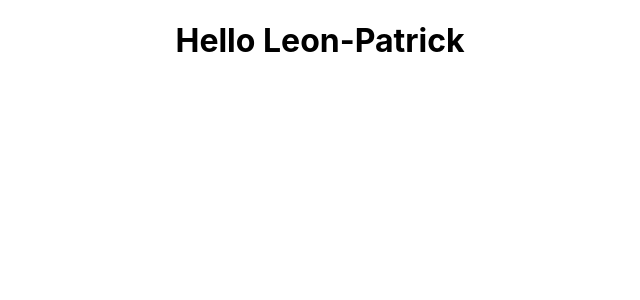
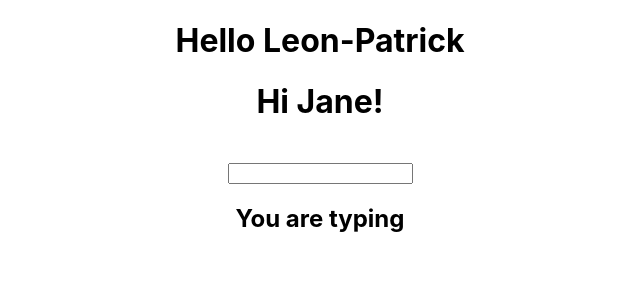
Before and after one commit to Georjane/janereact-project, a React (Create React App) app: page / in a window 1280 px wide. Shown: the top 300 px of the page, without its empty margins (320-960 px from the left). Built offline with nearby package versions, Linux system fonts and the light colour scheme.

Commit message:
Learn onchange method

```diff
--- a/src/App.js
+++ b/src/App.js
@@ -1,12 +1,31 @@
+// import { render } from '@testing-library/react';
+import React from 'react';
 import './App.css';
 import Hello from './Hello';
+import Hi from './Hi';
 
-function App() {
-  return (
-    <div className="App">
-      <Hello name="Leon-Patrick" />
-    </div>
-  );
-}
+// class App extends React.Component {
+//   constructor(props) {
+//     super(props);
+//   }
+
+//   render() {
+//     return (
+//       <h1>
+//         {' '}
+//         Hello
+//         {' '}
+//         <Hello name="Leon-Patrick" />
+//       </h1>
+//     );
+//   }
+// }
+
+const App = () => (
+  <div className="App">
+    <Hello name="Leon-Patrick" />
+    <Hi name="Jane" />
+  </div>
+);
 
 export default App;
--- a/src/Hello.js
+++ b/src/Hello.js
@@ -1,7 +1,7 @@
 import React from 'react';
 import PropTypes from 'prop-types';
 
-function Hello(props) {
+const Hello = (props) => {
   const { name } = props;
   return (
     <h1>
@@ -10,7 +10,7 @@ function Hello(props) {
       {name}
     </h1>
   );
-}
+};
 // class Hello extends React.Component {
 //   constructor(props) {
 //     super(props);
--- /dev/null
+++ b/src/Hi.js
@@ -0,0 +1,49 @@
+import React from 'react';
+import PropTypes from 'prop-types';
+
+class Hi extends React.Component {
+  constructor(props) {
+    super(props);
+    const { name } = this.props;
+    this.state = {
+      fname: name,
+      value: '',
+    };
+    this.handleChange = this.handleChange.bind(this);
+    // this.handleSubmit = this.handleSubmit.bind(this);
+  }
+
+  handleChange(e) {
+    this.setState({ value: e.target.value });
+  }
+
+  render() {
+    const {
+      fname, value,
+    } = this.state;
+    return (
+      <div>
+        <h1>
+          Hi
+          {' '}
+          {fname}
+          !
+        </h1>
+
+        <br />
+        <input type="text" value={value} onChange={this.handleChange} />
+        <h2>
+          You are typing
+          {' '}
+          {value}
+        </h2>
+      </div>
+    );
+  }
+}
+
+Hi.propTypes = {
+  name: PropTypes.string.isRequired,
+};
+
+export default Hi;
```
